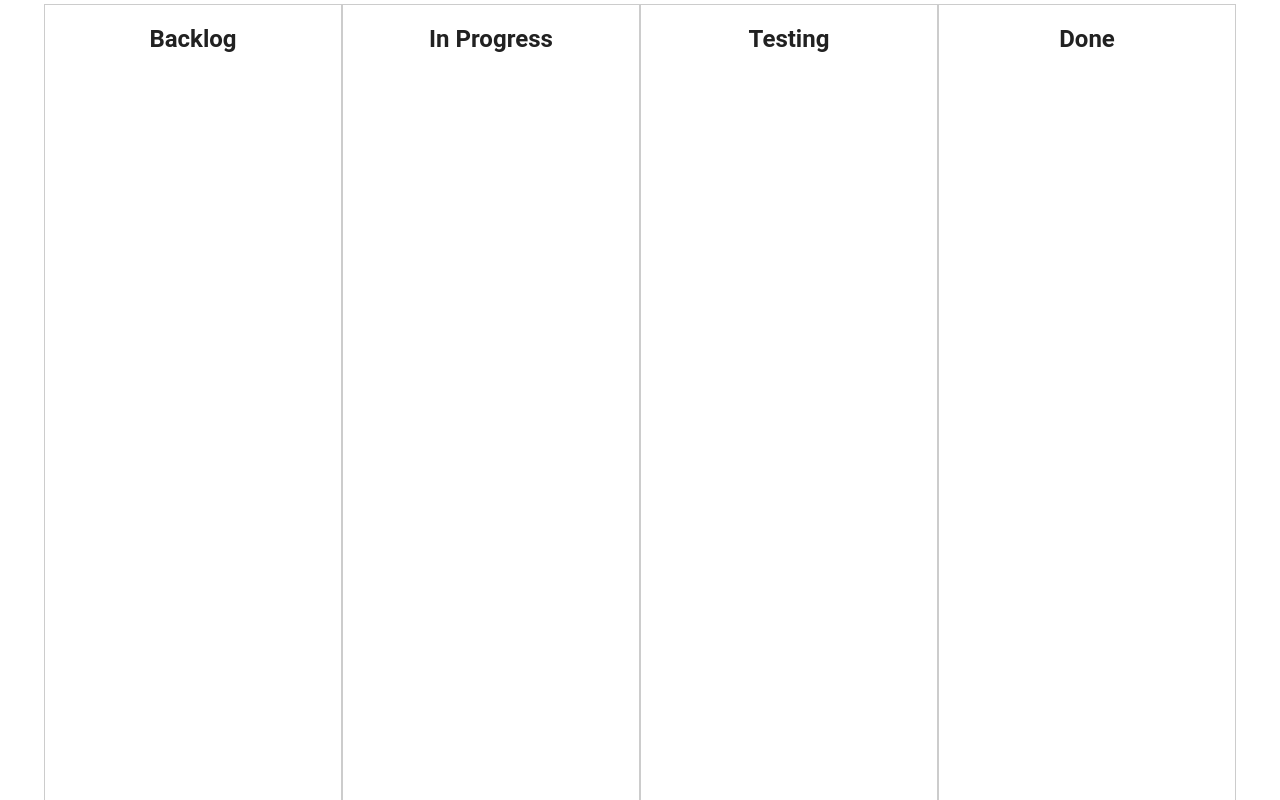
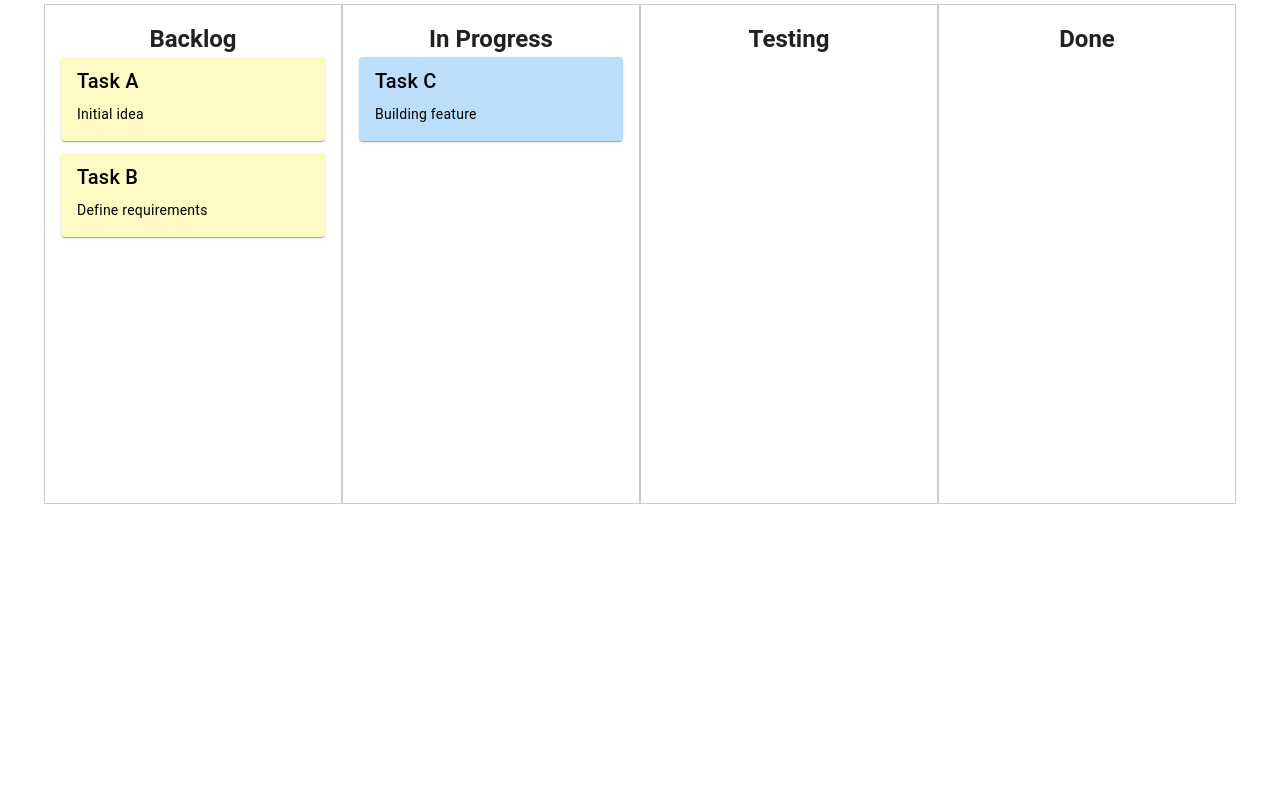
Before and after one commit to FabricioCCapone/fysiofresh-kanban, a Vue app: page / in a window 1280 px wide. Shown: the top 800 px of the page. Built offline with nearby package versions, Linux system fonts and the light colour scheme.

Commit message:
Commit 004: recreated board ([] of objects) and changed aspect of cards

```diff
--- a/package.json
+++ b/package.json
@@ -10,6 +10,7 @@
   },
   "dependencies": {
     "vue": "^3.5.13",
+    "vuedraggable": "^4.1.0",
     "vuetify": "^3.8.7"
   },
   "devDependencies": {
--- a/src/App.vue
+++ b/src/App.vue
@@ -1,30 +1,15 @@
-<script setup>
+<script>
+import KanbanBoard from './components/KanbanBoard.vue'
+
+export default {
+  components: {
+    KanbanBoard
+  }
+}
 </script>
 
 <template>
   <v-app>
-    <v-container>
-      <v-row>
-        <v-col cols="3" class="column with-border"><h2 class="title-kanban">Backlog</h2></v-col>
-        <v-col cols="3" class="column with-border"><h2 class="title-kanban">In Progress</h2></v-col>
-        <v-col cols="3" class="column with-border"><h2 class="title-kanban">Testing</h2></v-col>
-        <v-col cols="3" class="column with-border"><h2 class="title-kanban">Done</h2></v-col>
-      </v-row>
-    </v-container>
+    <KanbanBoard/>
   </v-app>
 </template>
-
-<style scoped>
-.title-kanban {
-  text-align: center;
-}
-
-.column {
-  min-height: 1500px;
-  padding: 16px;
-}
-
-.with-border {
-  border: 1px solid #ccc;
-}
-</style>
--- /dev/null
+++ b/src/components/KanbanBoard.vue
@@ -0,0 +1,66 @@
+<template>
+  <v-container>
+    <v-row>
+      <v-col
+        v-for="(column, index) in board"
+        :key="index"
+        cols="3"
+        class="column with-border"
+      >
+        <h2 class="text-center">{{ column.name }}</h2>
+        <v-card
+          v-for="card in column.cards"
+          :key="card.id"
+          class="mb-3"
+          :color="column.color"
+        >
+          <v-card-title>{{ card.title }}</v-card-title>
+          <v-card-text>{{ card.description }}</v-card-text>
+        </v-card>
+      </v-col>
+    </v-row>
+  </v-container>
+</template>
+
+<script setup>
+import { ref } from 'vue'
+
+const board = ref([
+  {
+    name: 'Backlog',
+    color: '#FFF9C4',
+    cards: [
+      { id: 1, title: 'Task A', description: 'Initial idea' },
+      { id: 2, title: 'Task B', description: 'Define requirements' }
+    ]
+  },
+  {
+    name: 'In Progress',
+    color: '#BBDEFB',
+    cards: [
+      { id: 3, title: 'Task C', description: 'Building feature' }
+    ]
+  },
+  {
+    name: 'Testing',
+    color: '#C8E6C9',
+    cards: []
+  },
+  {
+    name: 'Done',
+    color: '#FFE0B2',
+    cards: []
+  }
+])
+</script>
+
+<style scoped>
+.column {
+  min-height: 500px;
+  padding: 16px;
+}
+
+.with-border {
+  border: 1px solid #ccc;
+}
+</style>
```
Also changed, not shown: src/components/TestComponent.vue (deleted, +0 -31 lines), 1 other file (tests, documents, lock files or other folders).
